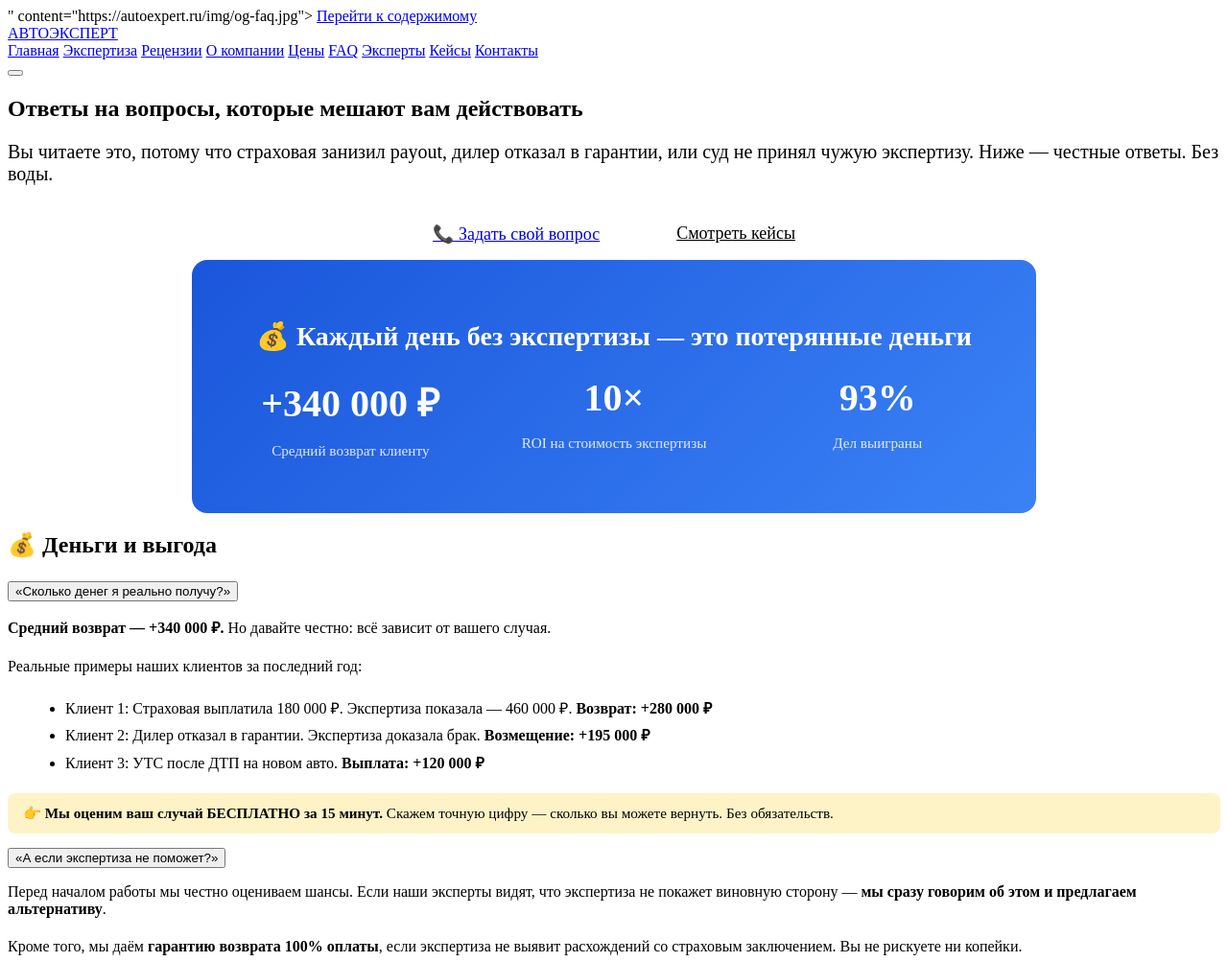
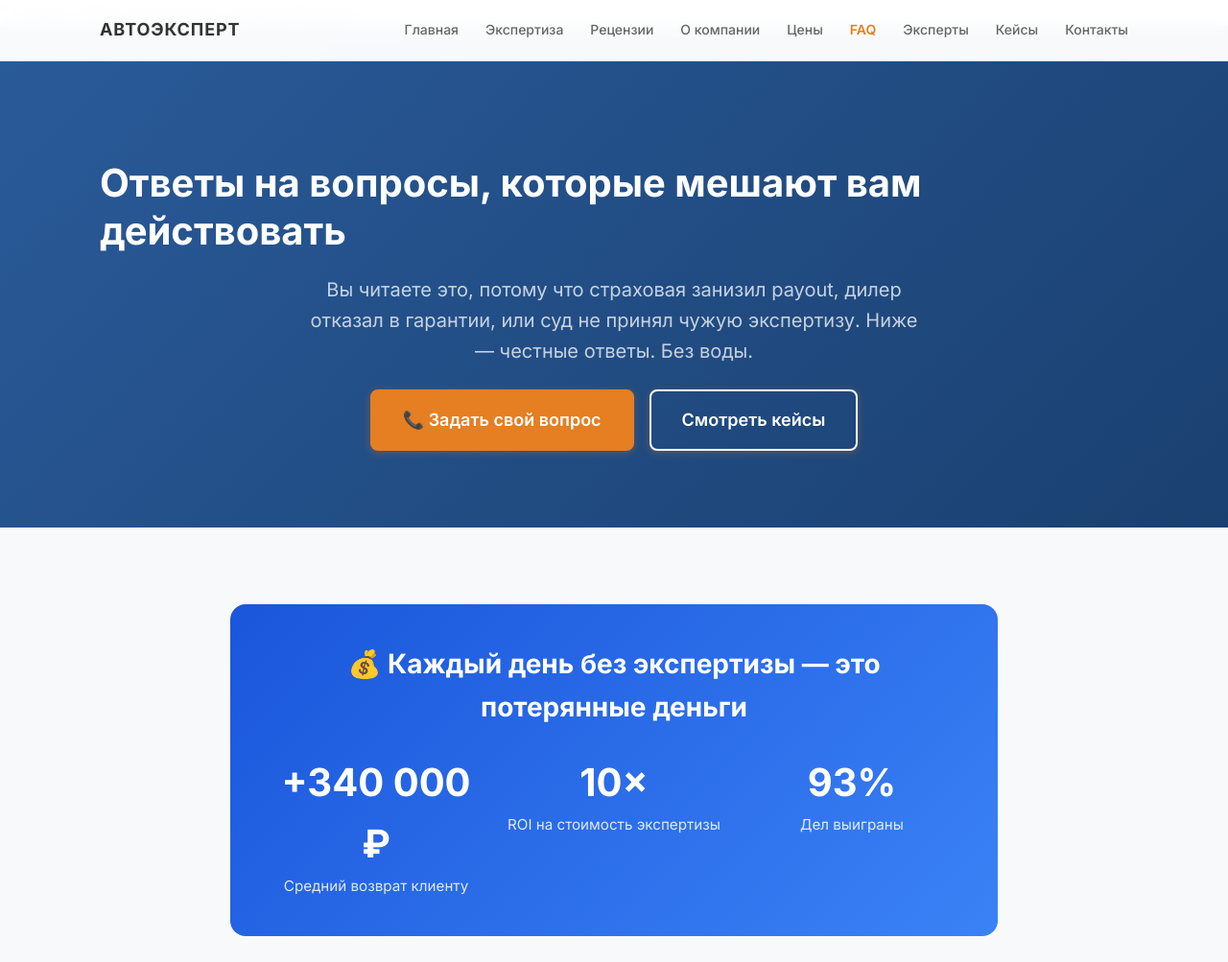
Before and after one commit to ylmovlad24-ui/expmy, a plain HTML site: page pages/faq/index.html in a window 1280 px wide. Shown: the top 1003 px of the page at 96% size. Drawn offline with Linux system fonts and the light colour scheme; files that its build step writes are made by us from their sources; files whose address does not match are found by name.

Commit message:
Fix CSS @import paths to use absolute URLs

```diff
--- a/assets/css/main.css
+++ b/assets/css/main.css
@@ -2,40 +2,40 @@
 /* Import order matters: variables → reset → layout → base → components → pages → utilities */
 
 /* Base */
-@import url('base/variables.css');
-@import url('base/reset.css');
-@import url('base/layout.css');
-@import url('base/responsive.css');
+@import url('/assets/css/base/variables.css');
+@import url('/assets/css/base/reset.css');
+@import url('/assets/css/base/layout.css');
+@import url('/assets/css/base/responsive.css');
 
 /* Components — avtoyurist */
-@import url('components/header.css');
-@import url('components/hero.css');
-@import url('components/sections.css');
-@import url('components/buttons.css');
-@import url('components/cards.css');
-@import url('components/forms.css');
-@import url('components/tables.css');
-@import url('components/steps.css');
-@import url('components/calculator.css');
-@import url('components/calculator-compact.css');
-@import url('components/sticky-cta.css');
-@import url('components/footer.css');
-@import url('components/reviews.css');
-@import url('components/guarantees.css');
-@import url('components/faq.css');
-@import url('components/contacts.css');
-@import url('components/tabs.css');
-@import url('components/cta-about.css');
-@import url('components/pricing.css');
+@import url('/assets/css/components/header.css');
+@import url('/assets/css/components/hero.css');
+@import url('/assets/css/components/sections.css');
+@import url('/assets/css/components/buttons.css');
+@import url('/assets/css/components/cards.css');
+@import url('/assets/css/components/forms.css');
+@import url('/assets/css/components/tables.css');
+@import url('/assets/css/components/steps.css');
+@import url('/assets/css/components/calculator.css');
+@import url('/assets/css/components/calculator-compact.css');
+@import url('/assets/css/components/sticky-cta.css');
+@import url('/assets/css/components/footer.css');
+@import url('/assets/css/components/reviews.css');
+@import url('/assets/css/components/guarantees.css');
+@import url('/assets/css/components/faq.css');
+@import url('/assets/css/components/contacts.css');
+@import url('/assets/css/components/tabs.css');
+@import url('/assets/css/components/cta-about.css');
+@import url('/assets/css/components/pricing.css');
 
 /* Components — dianomi */
-@import url('components/animations.css');
-@import url('components/services-cards.css');
-@import url('components/case-card.css');
-@import url('components/hero-extended.css');
-@import url('review.css');
+@import url('/assets/css/components/animations.css');
+@import url('/assets/css/components/services-cards.css');
+@import url('/assets/css/components/case-card.css');
+@import url('/assets/css/components/hero-extended.css');
+@import url('/assets/css/review.css');
 
 /* Pages */
-@import url('utilities/utilities.css');
-@import url('pages/about.css');
-@import url('pages/index.css');
+@import url('/assets/css/utilities/utilities.css');
+@import url('/assets/css/pages/about.css');
+@import url('/assets/css/pages/index.css');
```
